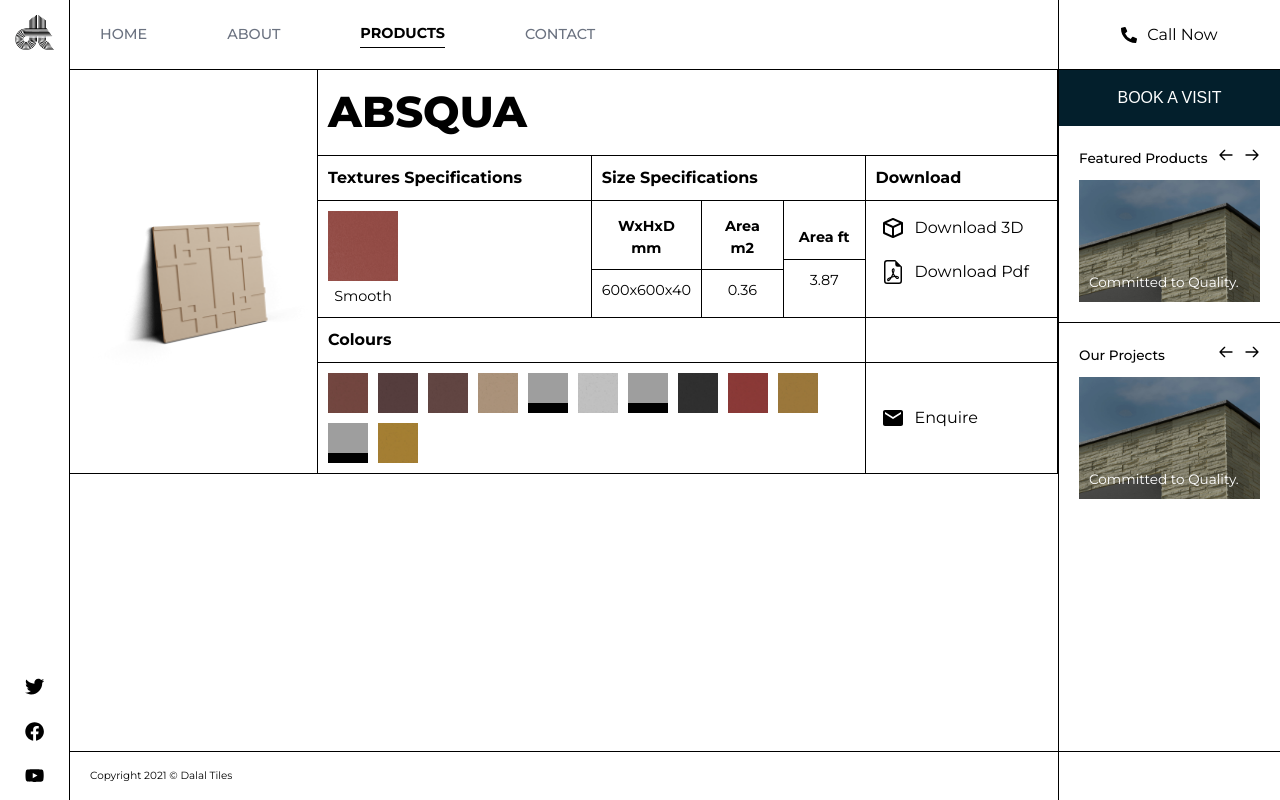
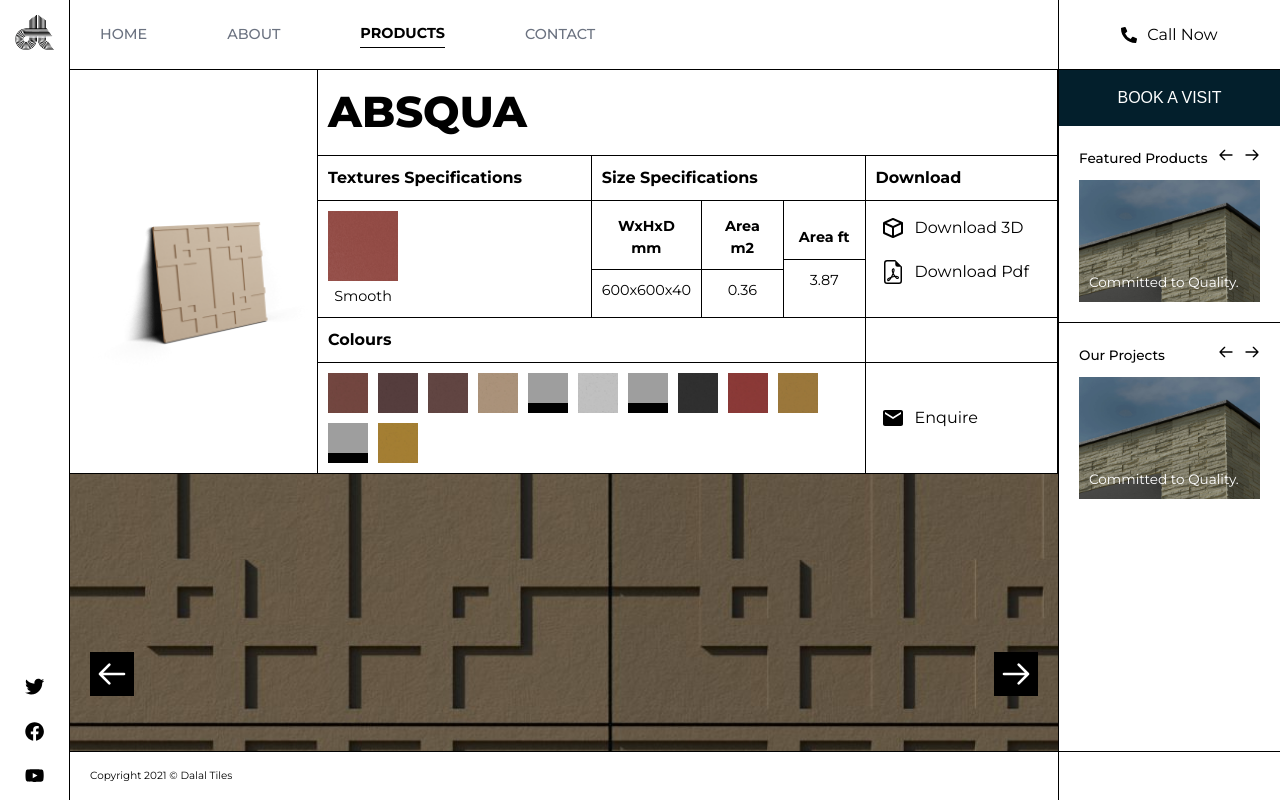
Before and after one commit to Souro-23/Dalal-tiles, a Next.js app: page /products/wall-tiles/absqua in a window 1280 px wide. Built offline with nearby package versions, Linux system fonts and the light colour scheme; grey boxes are pictures that could not be loaded.

Commit message:
Added swatch slider on prodcts page

```diff
--- a/components/SwatchSlider.js
+++ b/components/SwatchSlider.js
@@ -36,7 +36,7 @@ const SwatchSlider = (props) => {
         {props.data.map((item, index) => (
           <SwiperSlide key={index} style={{ height: "auto" }}>
             <div className="swatch-slide">
-              <img src={item} />
+              <img src={item} alt={"Swatch-" + index} />
             </div>
           </SwiperSlide>
         ))}
--- a/pages/products/wall-tiles/[slug].js
+++ b/pages/products/wall-tiles/[slug].js
@@ -1,11 +1,13 @@
 import Layout from "@components/Layout";
 import WallTilePages from "_data/Products/WallTilePages";
 import ProductDetailsGrid from "@components/ProductDetailsGrid";
+import SwatchSlider from "@components/SwatchSlider";
 
 const WallTilesPages = (props) => {
   return (
     <Layout>
       <ProductDetailsGrid data={props.data} />
+      <SwatchSlider data={props.data.swatches} />
     </Layout>
   );
 };
```
